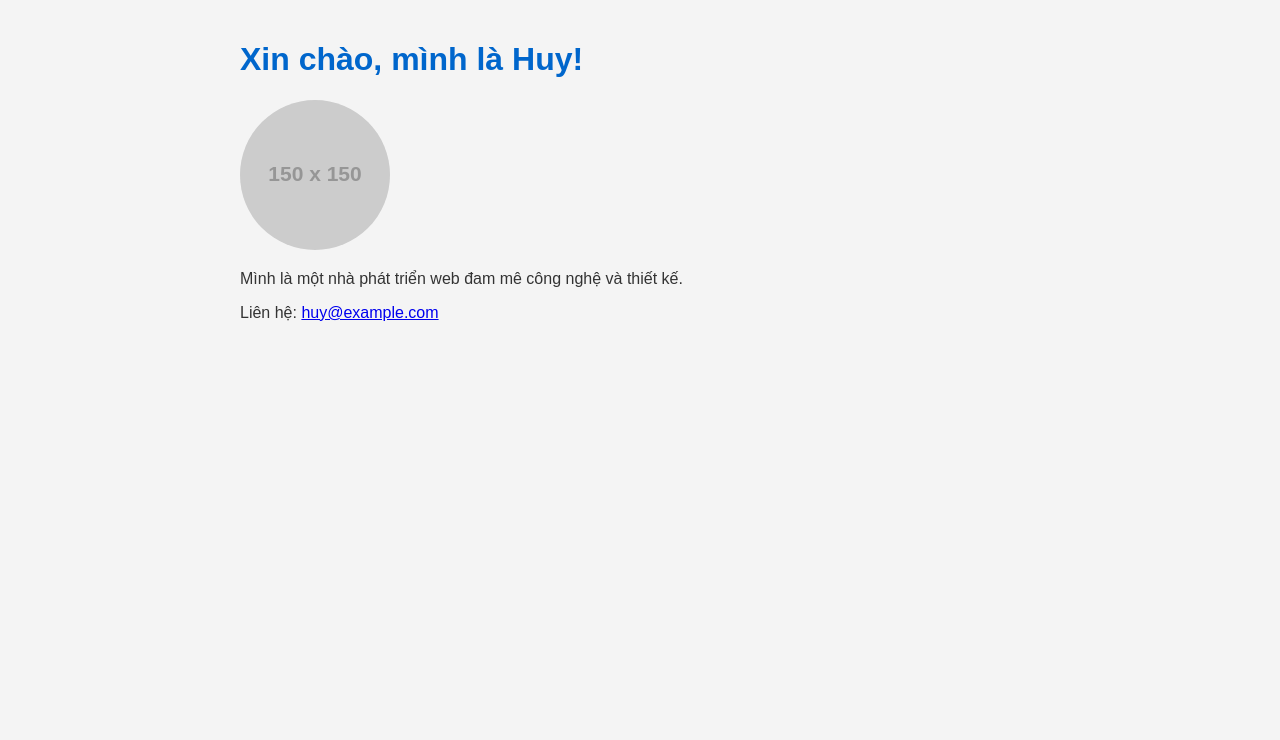
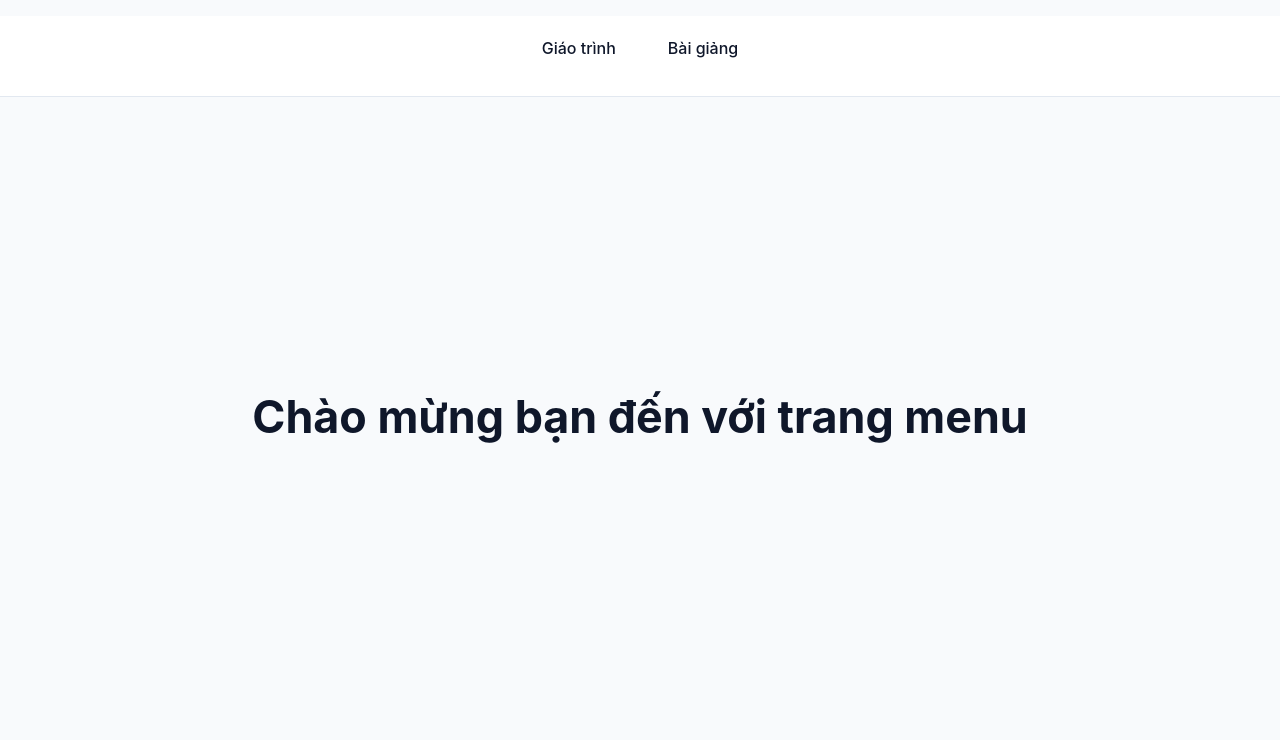
Before and after one commit to BuuQuang12P/quang.github.io, a plain HTML site: page index.html in a window 1280 px wide. Drawn offline with Linux system fonts and the light colour scheme; placeholder pictures from the web are drawn by us.

Commit message:
Update index.html

```diff
--- a/index.html
+++ b/index.html
@@ -1,31 +1,42 @@
-<!DOCTYPE html>
+<!doctype html>
 <html lang="vi">
 <head>
-    <meta charset="UTF-8">
-    <meta name="viewport" content="width=device-width, initial-scale=1.0">
-    <title>Giới thiệu bản thân</title>
-    <style>
-        body {
-            font-family: Arial, sans-serif;
-            background: #f4f4f4;
-            color: #333;
-            padding: 20px;
-            max-width: 800px;
-            margin: auto;
-        }
-        h1 {
-            color: #0066cc;
-        }
-        .avatar {
-            width: 150px;
-            border-radius: 50%;
-        }
-    </style>
+  <meta charset="utf-8" />
+  <meta name="viewport" content="width=device-width, initial-scale=1" />
+  <title>Trang menu đơn giản</title>
+  <style>
+    body{margin:0;font-family:Inter,system-ui,-apple-system,'Segoe UI',Roboto,'Helvetica Neue',Arial;background:#f8fafc;color:#0f172a}
+    header{background:#fff;border-bottom:1px solid #e2e8f0;position:sticky;top:0;z-index:10}
+    .nav{display:flex;justify-content:center;gap:20px;padding:14px;position:relative}
+    .nav > li{list-style:none;position:relative}
+    .nav a{text-decoration:none;color:#0f172a;font-weight:500;padding:8px 16px;border-radius:8px;transition:background .2s;display:block}
+    .nav a:hover{background:#e2e8f0}
+    /* Dropdown */
+    .dropdown{display:none;position:absolute;top:100%;left:0;background:#fff;box-shadow:0 4px 12px rgba(0,0,0,0.08);border-radius:8px;min-width:180px;padding:8px 0}
+    .dropdown a{padding:10px 16px;white-space:nowrap}
+    .nav > li:hover .dropdown{display:block}
+    main{display:flex;justify-content:center;align-items:center;height:80vh;text-align:center}
+    h1{font-size:clamp(1.8rem,4vw,2.8rem)}
+  </style>
 </head>
 <body>
-    <h1>Xin chào, mình là Huy!</h1>
-    <img src="https://via.placeholder.com/150" alt="Ảnh đại diện" class="avatar">
-    <p>Mình là một nhà phát triển web đam mê công nghệ và thiết kế.</p>
-    <p>Liên hệ: <a href="mailto:huy@example.com">huy@example.com</a></p>
+  <header>
+    <ul class="nav">
+      <li>
+        <a href="#">Giáo trình</a>
+        <div class="dropdown">
+          <a href="giaotrinh_giaitich1.html">Giải tích 1</a>
+          <a href="giaotrinh_vatly1.html">Vật Lý 1</a>
+          <a href="giaotrinh_daiso.html">Đại số tuyến tính</a>
+          <a href="giaotrinh_hoa.html">Hóa đại cương</a>
+        </div>
+      </li>
+      <li><a href="baigiang.html">Bài giảng</a></li>
+    </ul>
+  </header>
+
+  <main>
+    <h1>Chào mừng bạn đến với trang menu</h1>
+  </main>
 </body>
 </html>
```
